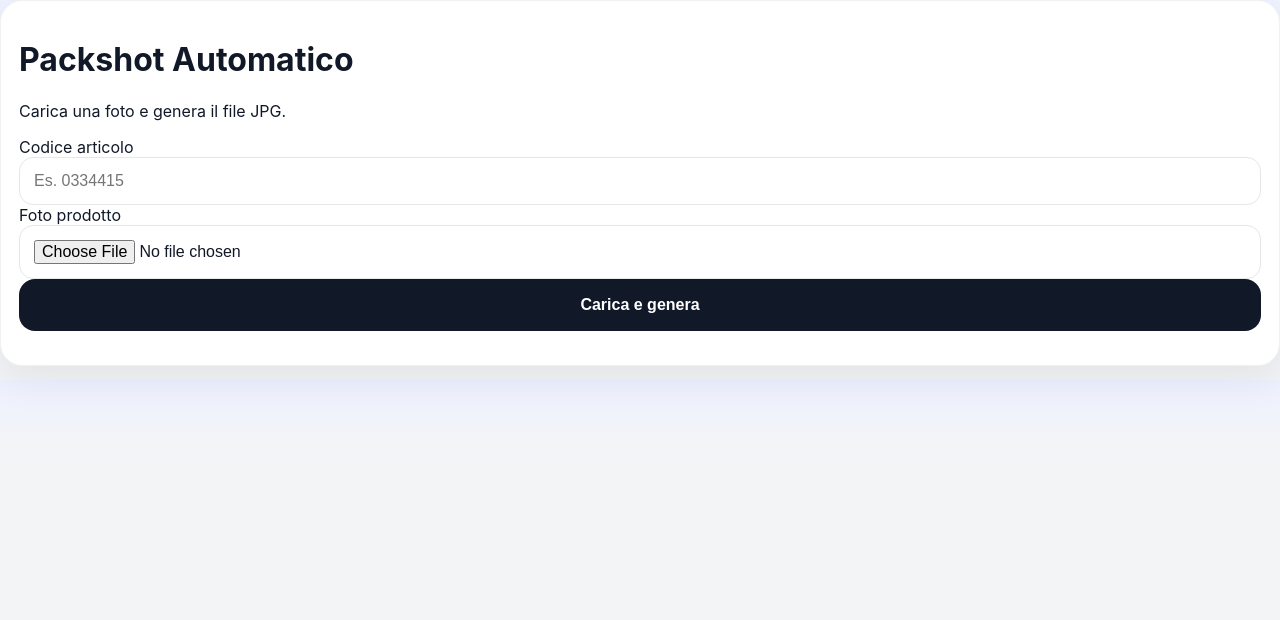
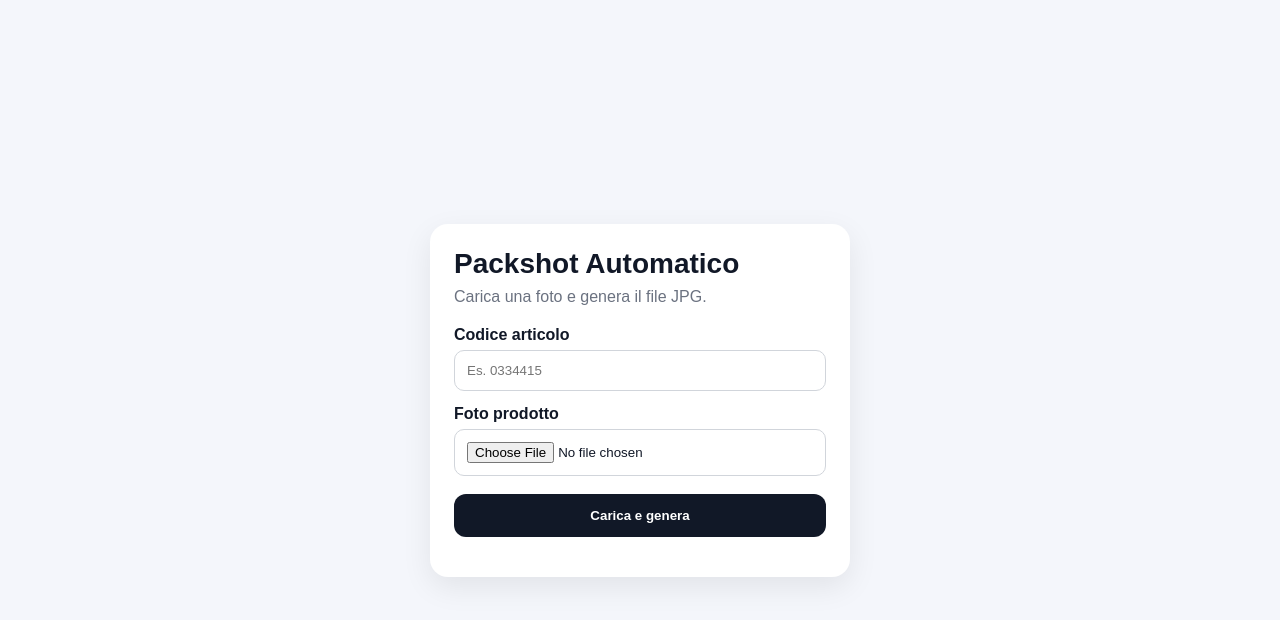
Before and after one commit to alepa05/product-photo-tool-mobile, a website: page public/index.html in a window 1280 px wide. Drawn offline with Linux system fonts and the light colour scheme.

Commit message:
Update styles.css

```diff
--- a/public/styles.css
+++ b/public/styles.css
@@ -1,142 +1,91 @@
-:root {
-  --bg: #f3f4f6;
-  --card: #ffffff;
-  --text: #111827;
-  --muted: #6b7280;
-  --line: #e5e7eb;
-  --accent: #111827;
-  --accent-2: #2563eb;
-  --success: #065f46;
+* {
+  box-sizing: border-box;
 }
 
-* { box-sizing: border-box; }
-html, body { margin: 0; padding: 0; }
 body {
-  font-family: Inter, system-ui, -apple-system, BlinkMacSystemFont, "Segoe UI", sans-serif;
-  background: linear-gradient(180deg, #eef2ff 0%, var(--bg) 20%, var(--bg) 100%);
-  color: var(--text);
+  margin: 0;
+  font-family: Arial, sans-serif;
+  background: #f4f6fb;
+  color: #111827;
 }
 
-.app-shell {
-  max-width: 560px;
-  margin: 0 auto;
-  padding: 18px 14px 28px;
+.wrap {
+  min-height: 100vh;
+  display: flex;
+  align-items: center;
+  justify-content: center;
+  padding: 24px;
 }
 
 .card {
-  background: var(--card);
-  border: 1px solid rgba(17, 24, 39, 0.06);
-  border-radius: 22px;
-  padding: 18px;
-  box-shadow: 0 12px 40px rgba(17, 24, 39, 0.08);
-  margin-bottom: 14px;
+  width: 100%;
+  max-width: 420px;
+  background: #ffffff;
+  border-radius: 18px;
+  padding: 24px;
+  box-shadow: 0 10px 30px rgba(0,0,0,0.08);
 }
 
-.hero-card h1 {
-  font-size: 1.7rem;
-  margin: 8px 0 6px;
+h1 {
+  margin-top: 0;
+  margin-bottom: 8px;
+  font-size: 28px;
 }
 
-.subtitle {
-  margin: 0;
-  color: var(--muted);
-  line-height: 1.45;
+.sub {
+  margin-top: 0;
+  margin-bottom: 20px;
+  color: #6b7280;
 }
 
-.badge {
-  display: inline-flex;
-  padding: 8px 12px;
-  border-radius: 999px;
-  background: #eef2ff;
-  color: #3730a3;
-  font-size: 0.82rem;
-  font-weight: 700;
-}
-
-.field {
+.label {
   display: block;
-  margin-bottom: 16px;
-}
-
-.field span {
-  display: block;
-  font-weight: 700;
-  margin-bottom: 8px;
+  margin: 14px 0 6px;
+  font-weight: 600;
 }
 
 input[type="text"],
 input[type="file"] {
   width: 100%;
-  border: 1px solid var(--line);
-  border-radius: 14px;
-  padding: 14px 14px;
-  font-size: 16px;
+  padding: 12px;
+  border: 1px solid #d1d5db;
+  border-radius: 10px;
   background: #fff;
 }
 
-.file-field small {
-  display: block;
-  margin-top: 8px;
-  color: var(--muted);
-  line-height: 1.35;
+button,
+a#downloadLink {
+  display: inline-block;
+  width: 100%;
+  margin-top: 18px;
+  padding: 14px;
+  border: 0;
+  border-radius: 12px;
+  background: #111827;
+  color: white;
+  text-align: center;
+  text-decoration: none;
+  font-weight: 700;
+  cursor: pointer;
 }
 
-button,
-.download-btn {
-  display: inline-flex;
-  width: 100%;
-  justify-content: center;
-  align-items: center;
-  min-height: 52px;
-  border: 0;
-  border-radius: 16px;
-  background: var(--accent);
-  color: #fff;
-  font-size: 1rem;
-  font-weight: 700;
-  text-decoration: none;
-  padding: 14px 18px;
+#status {
+  margin-top: 16px;
+  font-size: 14px;
 }
 
-button:disabled {
-  opacity: 0.6;
+#result {
+  margin-top: 20px;
 }
 
-.preview-wrap {
-  margin: 6px 0 16px;
-  border: 1px solid var(--line);
-  border-radius: 18px;
-  overflow: hidden;
-  background: #f9fafb;
-}
-
-.preview-wrap img {
+#preview {
   width: 100%;
-  display: block;
-  max-height: 360px;
-  object-fit: contain;
-}
-
-.status-card {
-  border-left: 6px solid var(--accent-2);
-}
-
-.result-card h2 {
-  margin-top: 0;
-  margin-bottom: 8px;
-}
-
-.result-card p {
-  color: var(--success);
-  font-weight: 600;
+  margin-top: 10px;
+  border-radius: 12px;
+  border: 1px solid #e5e7eb;
+  background: white;
 }
 
 .hidden {
   display: none;
 }
-
-@media (min-width: 700px) {
-  .app-shell {
-    padding-top: 28px;
-  }
-}
```
